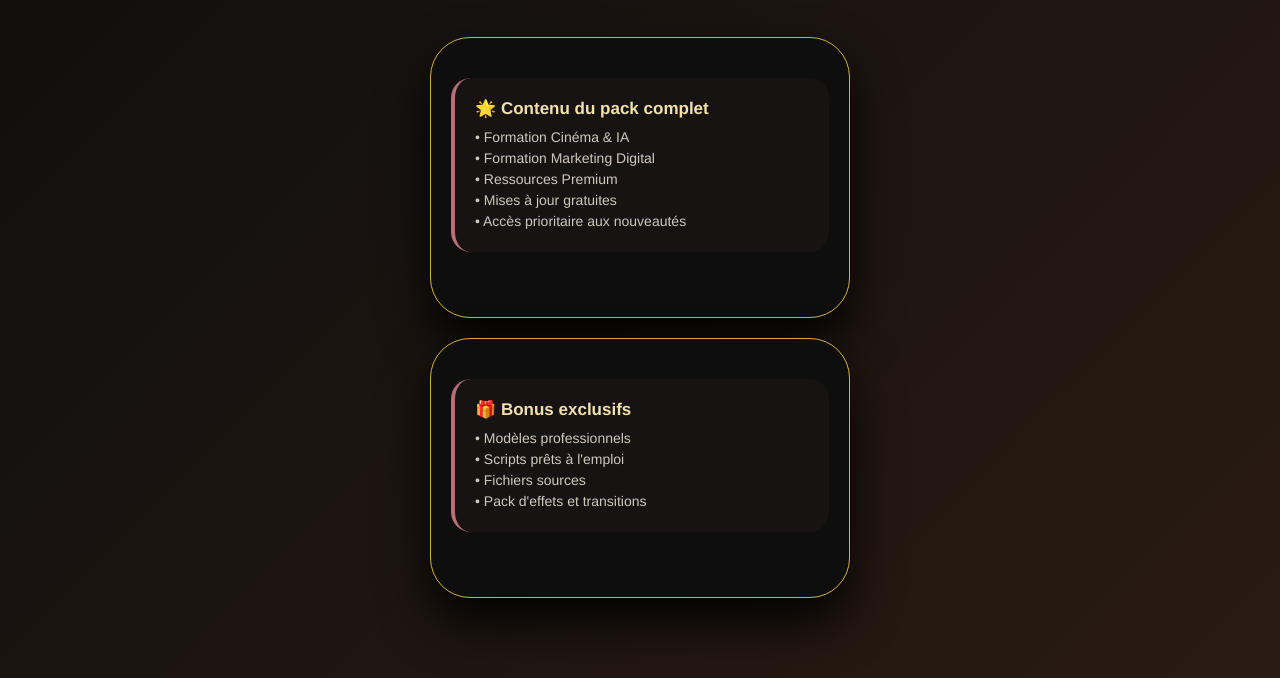
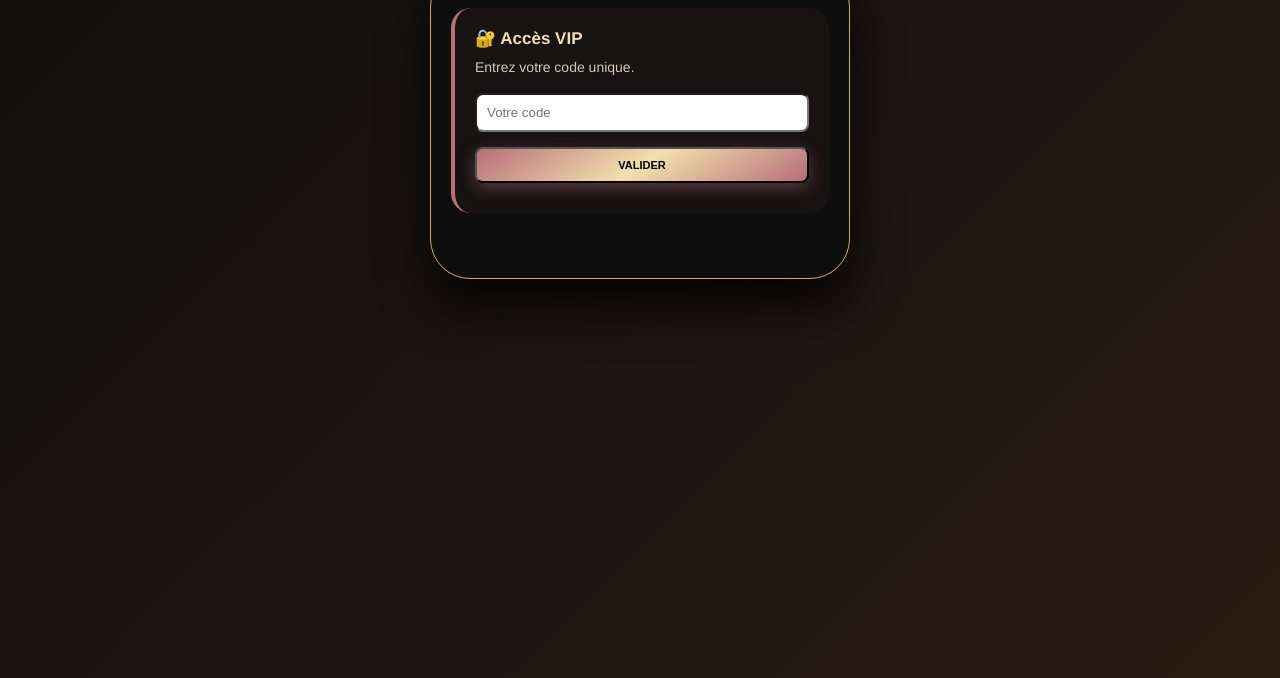
Before and after one commit to vcreation215-ship-it/voie-despoir-, a plain HTML site: page complete.html in a window 1280 px wide. Shown: the part 122-800 px from the top of the page. Drawn offline with Linux system fonts and the light colour scheme.

Commit message:
complet.html

```diff
--- a/complete.html
+++ b/complete.html
@@ -3,7 +3,7 @@
 <head>
   <meta charset="UTF-8">
   <meta name="viewport" content="width=device-width, initial-scale=1.0">
-    <title>Pack Complet – Voie d'Espoir</title>
+  <title>Accès Complet VIP</title>
   <link rel="stylesheet" href="style.css">
 </head>
 
@@ -19,35 +19,47 @@
   </ul>
 </nav>
 
-<header class="hero">
-    <h1 class="logo-text">Pack Complet Voie d'Espoir</h1>
-    <p class="tagline">Accès total : Cinéma + IA + Marketing + Business + Ressources Premium</p>
-</header>
-
 <section class="card">
   <div class="service-box">
-        <b>🌟 Contenu du pack complet</b>
-        <p>
-            • Formation Cinéma & IA<br>
-            • Formation Marketing Digital<br>
-            • Ressources Premium<br>
-            • Mises à jour gratuites<br>
-            • Accès prioritaire aux nouveautés
-        </p>
+    <b>🔐 Accès VIP</b>
+    <p>Entrez votre code unique.</p>
+
+    <input id="code" type="password" placeholder="Votre code"
+      style="padding:10px;width:100%;margin-top:15px;border-radius:8px;">
+
+    <button onclick="verifier()" class="btn-access" style="width:100%;margin-top:15px;">
+      Valider
+    </button>
+
+    <p id="erreur" style="color:#b76e79;margin-top:10px;"></p>
   </div>
 </section>
 
-<section class="card">
+<section class="card" id="contenu" style="display:none;">
   <div class="service-box">
-        <b>🎁 Bonus exclusifs</b>
-        <p>
-            • Modèles professionnels<br>
-            • Scripts prêts à l'emploi<br>
-            • Fichiers sources<br>
-            • Pack d'effets et transitions
-        </p>
+    <b>🚀 Accès VIP Complet</b>
+    <p>Bienvenue ! Votre accès est validé.</p>
   </div>
 </section>
 
+<script>
+async function verifier() {
+  const codeEntre = document.getElementById("code").value;
+
+  const res = await fetch("codes.json");
+  const data = await res.json();
+
+  const codeObj = data.codes.find(c => c.code === codeEntre && c.type === "vip" && !c.used);
+
+  if (!codeObj) {
+    document.getElementById("erreur").innerText = "Code invalide ou déjà utilisé.";
+    return;
+  }
+
+  document.getElementById("contenu").style.display = "block";
+  document.getElementById("erreur").innerText = "";
+}
+</script>
+
 </body>
 </html>
```
Lines whose indentation alone changed are shown as unchanged.
